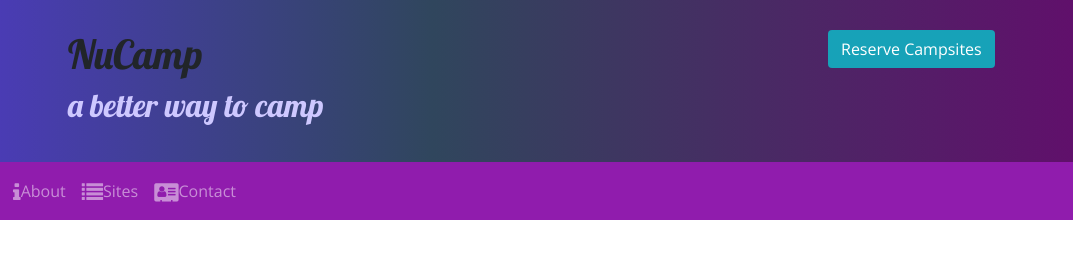
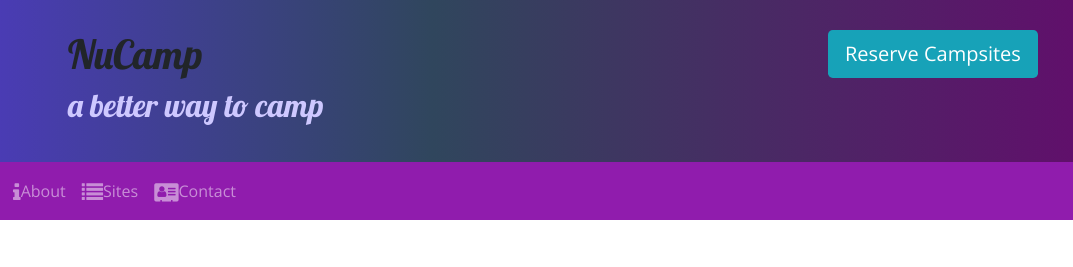
Before and after one commit to nathankthedeveloper/nucampsite, a website: page index.html in a window 1280 px wide. Shown: the top 267 px of the page, 207-1280 px from the left. Drawn offline with nearby package versions, Linux system fonts and the light colour scheme.

Commit message:
Tooltips

```diff
--- a/index.html
+++ b/index.html
@@ -29,7 +29,7 @@
                         <h2>a better way to camp</h2>
                     </div>
                     <div class="col col-md-4 col-xl-2">
-                        <a class="btn bg-info text-white text-nowrap" href="#reserveForm" role="button">Reserve Campsites</a>
+                        <a class="btn btn-lg bg-info text-white text-nowrap" href="#reserveForm" role="button" data-toggle="tooltip" data-placement="bottom" data-html="true" title="Or call us at <br /><strong>1-206-555-1234</strong>">Reserve Campsites</a>
                     </div>
                 </div>
             </div>
@@ -176,5 +176,11 @@
         <script src="node_modules/jquery/dist/jquery.slim.min.js"></script>
         <script src="node_modules/popper.js/dist/umd/popper.min.js"></script>
         <script src="node_modules/bootstrap/dist/js/bootstrap.min.js"></script>
+
+        <script>
+            $(function () {
+                $('[data-toggle="tooltip"]').tooltip()
+            })
+        </script>
     </body>
 </html>
```
